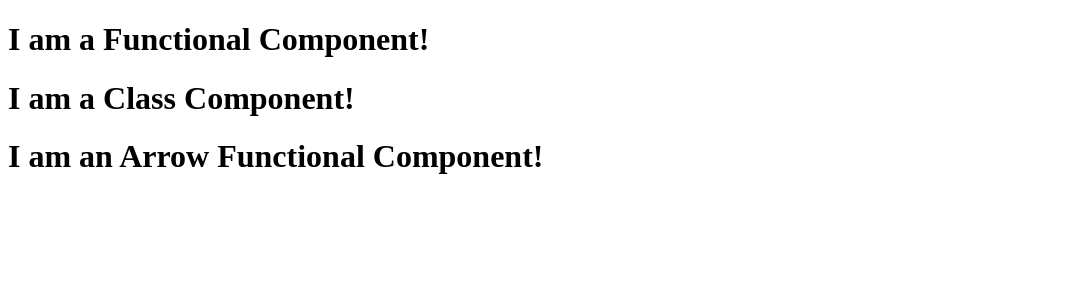
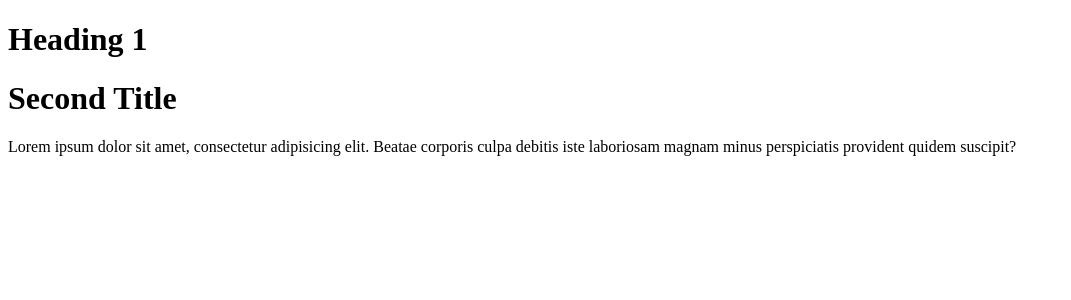
Before and after one commit to ChristinaTsouknida/cf9-react-app, a React (Vite) app: page / in a window 1280 px wide. Shown: the top 300 px of the page, without its empty margins (0-1071 px from the left). Built offline with nearby package versions, Linux system fonts and the light colour scheme.

Commit message:
feat: add ArrowFunctionalComponentWithProps component

```diff
--- a/src/App.tsx
+++ b/src/App.tsx
@@ -1,15 +1,63 @@
-import FunctionalComponent from "./components/LessonTwo/FunctionalComponent.tsx";
-import ClassComponent from "./components/LessonTwo/ClassComponent.tsx";
-import ArrowFunctionalComponent from "./components/LessonTwo/ArrowFunctionalComponent.tsx";
+// import FunctionalComponent from "./components/LessonTwo/FunctionalComponent.tsx";
+import ArrowFunctionalComponentWithProps from "./components/LessonThree/ArrowFunctionalComponentWithProps.tsx";
+// import ClassComponent from "./components/LessonTwo/ClassComponent.tsx";
+// import ArrowFunctionalComponent from "./components/LessonTwo/ArrowFunctionalComponent.tsx";
+
+// type PropsA = {
+//     title: string,
+//     description: string,
+// }
+
+// type PropsB = {
+//     title: string,
+//     description: string,
+// }
+//
+// // UNION
+// type Status = "Error" | "Warning" | "Info";
+//
+// // Tuples
+// type Coordinates = [number, number];
+//
+// //Functions
+// type ClickHandles = (event: MouseEvent) => void;
+
+//INTERSECTION
+// type Props = PropsA & PropsB;
+//
+// interface PropsTwo {
+//     title: string,
+//     description: string,
+// }
+//
+// interface  PropsTwo {
+//     price: number,
+//     sort: number,
+// }
+//PropsTwo = {title, description, price, sort}
+
+// interface PropsThree extends PropsTwo {
+//     image: string,
+// }
+//PropsThree = {title, description, price, sort, image}
 
 function App() {
 
 
   return (
     <>
-     <FunctionalComponent />
-      <ClassComponent />
-      <ArrowFunctionalComponent />
+     {/*<FunctionalComponent />*/}
+     {/*<FunctionalComponent />*/}
+     {/*<FunctionalComponent />*/}
+     {/*<FunctionalComponent />*/}
+     {/*<ClassComponent />*/}
+     {/*<ArrowFunctionalComponent />*/}
+
+     <ArrowFunctionalComponentWithProps title="Heading 1" />
+     <ArrowFunctionalComponentWithProps
+         title="Second Title"
+         description="Lorem ipsum dolor sit amet, consectetur adipisicing elit. Beatae corporis culpa debitis iste laboriosam magnam minus perspiciatis provident quidem suscipit?" />
+
     </>
   )
 }
--- /dev/null
+++ b/src/components/LessonThree/ArrowFunctionalComponentWithProps.tsx
@@ -0,0 +1,17 @@
+type Props = {
+    title: string;
+    description?: string;
+}
+
+const ArrowFunctionalComponentWithProps = (
+    {title, description}: Props,
+) => {
+    return (
+        <>
+            <h1>{title}</h1>
+            <p>{description}</p>
+        </>
+    )
+}
+
+export default ArrowFunctionalComponentWithProps;
```
